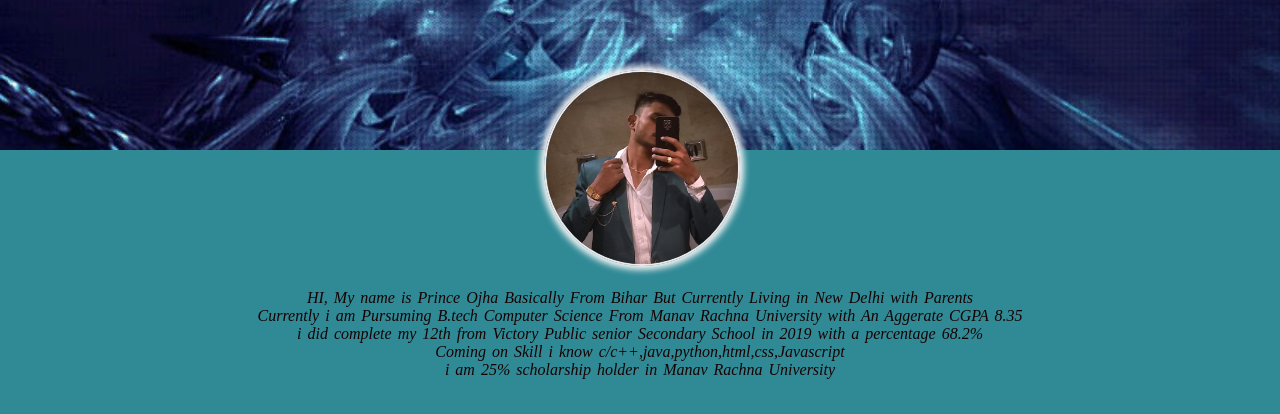
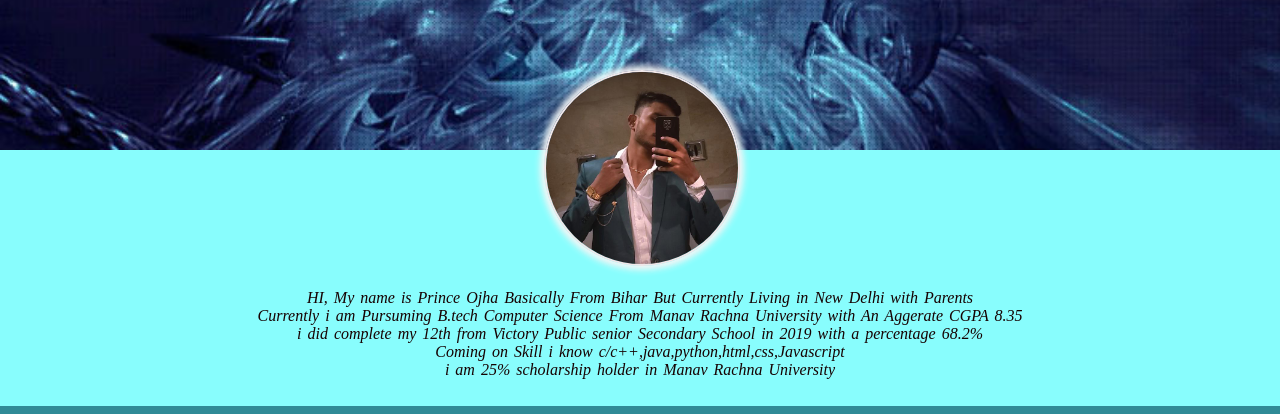
Before and after one commit to PrinceOjha0/git-error, a plain HTML site: page basic/Resume/Resume.html in a window 1280 px wide. Shown: the part 386-800 px from the top of the page. Drawn offline with Linux system fonts and the light colour scheme.

Commit message:
adding   flex box properties in resume

```diff
--- a/basic/Resume/Resume_css/Resume_style.css
+++ b/basic/Resume/Resume_css/Resume_style.css
@@ -127,5 +127,15 @@ P:hover{
     background-color: rgb(33, 141, 109);
     box-shadow: 0px 0px 6px 4px rgb(1, 12, 8);
 
-
 }
+section{
+    width: 100%;
+    display: flex;
+    flex-direction: column;
+}
+section:nth-child(2n){
+    background-color: white;
+}
+section:nth-child(2n+1){
+    background-color: rgb(136, 253, 253);
+}
```
